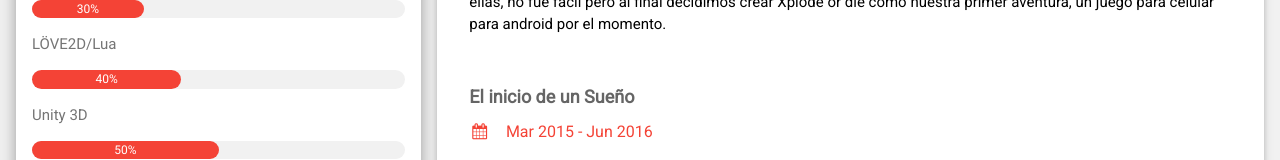
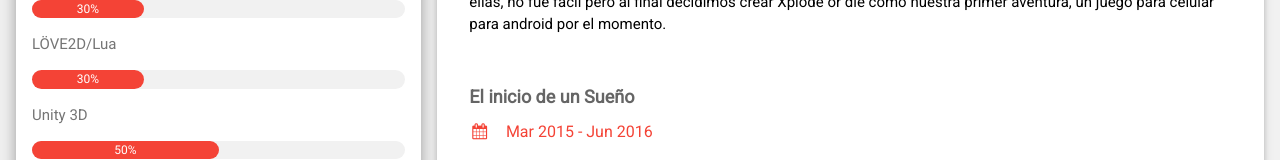
Before and after one commit to Kodoku-Shinku/portafolio, a plain HTML site: page index.html in a window 1280 px wide. Shown: the part 812-972 px from the top of the page. Drawn offline with nearby package versions, Linux system fonts and the light colour scheme.

Commit message:
modificacion de index valores

```diff
--- a/index.html
+++ b/index.html
@@ -72,9 +72,9 @@
             </div>
             <p>LÖVE2D/Lua</p>
             <div class="w3-light-grey w3-round-xlarge w3-small">
-              <div class="w3-container w3-center w3-round-xlarge w3-red" style="width:40%">
+              <div class="w3-container w3-center w3-round-xlarge w3-red" style="width:30%">
 
-                <div class="w3-center w3-text-white">40%</div>
+                <div class="w3-center w3-text-white">30%</div>
               </div>
             </div>
             <p>Unity 3D</p>
```
